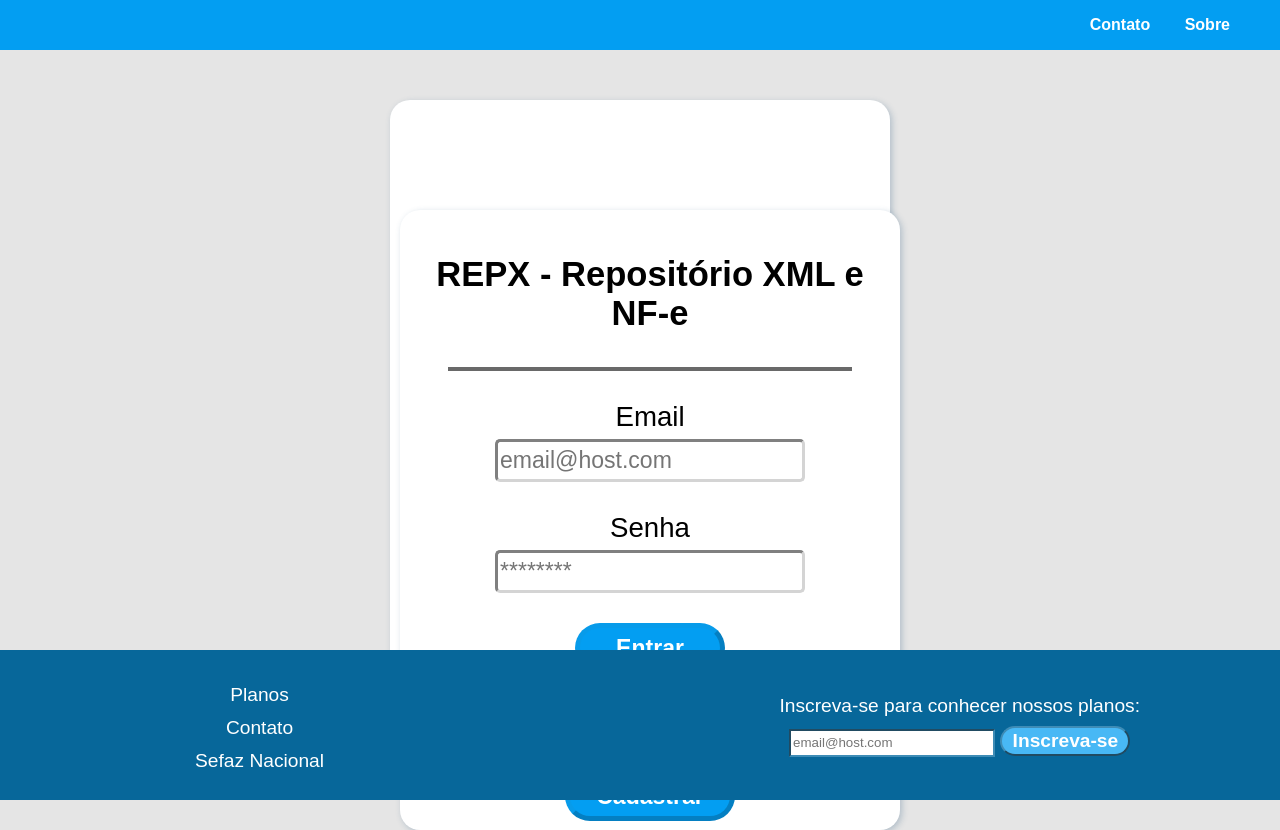
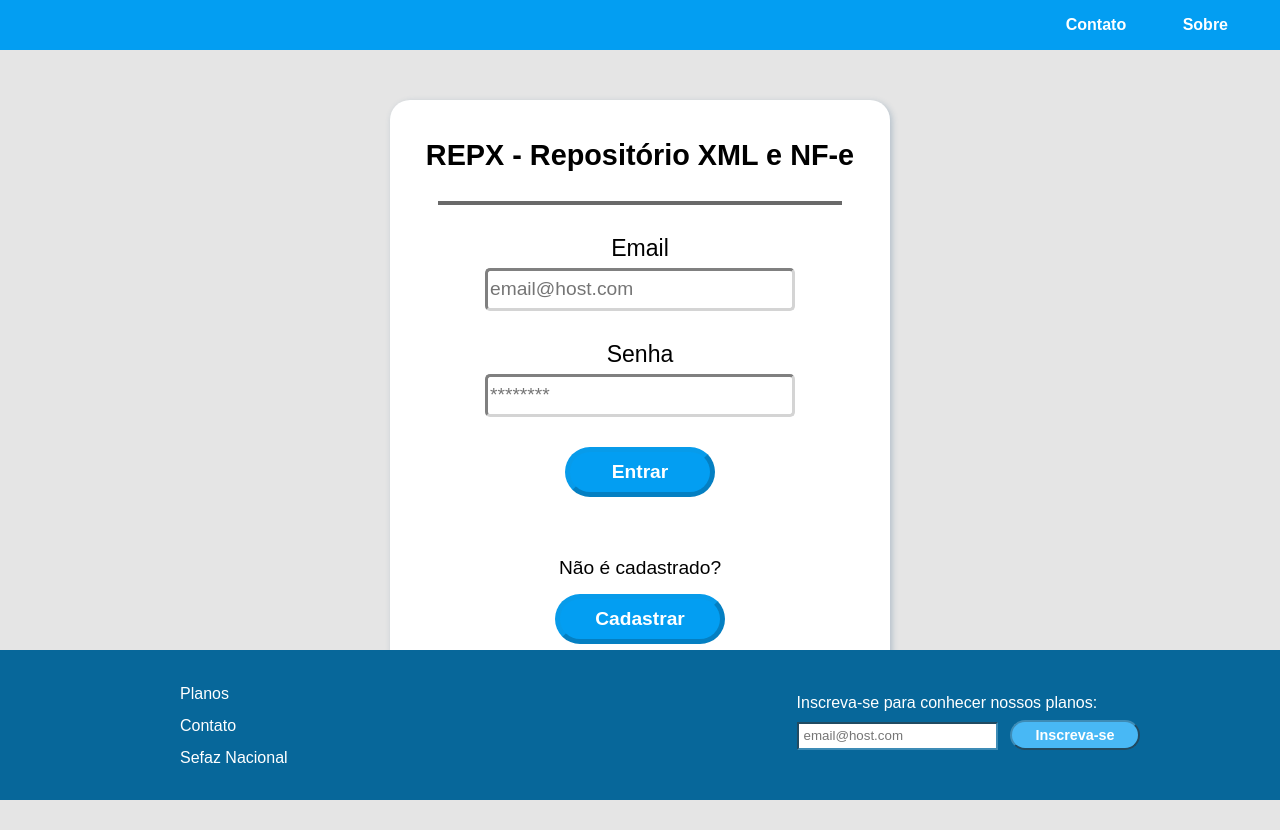
Before and after one commit to dri1302/repositorio, a plain HTML site: page index.html in a window 1280 px wide. After the commit the page ends 800 px from the top, so only its background shows below. Drawn offline with Linux system fonts and the light colour scheme.

Commit message:
Layout-Login
Atualização de layout e tela login. Links Funcionais

```diff
--- a/index.html
+++ b/index.html
@@ -5,25 +5,28 @@
     <meta charset="UTF-8">
     <meta http-equiv="X-UA-Compatible" content="IE=edge">
     <meta name="viewport" content="width=device-width, initial-scale=1.0">
+    <!--Ícone na aba do navegador (Chrome não funcionando)-->
+    <link rel="icon" href="favicon.ico" type="image/x-icon">
+    <!--Chamando CSS-->
     <link rel="stylesheet" href="style.css">
     <title>REPX - XML e NF-e</title>
 </head>
 
 <body>
     <header>
-        <nav class="menu-prelog">
+        <!--Menus superior - Pré Login-->
+        <nav class="menu-superior">
             <ul>
-                <li id="contato" onclick="menuContato()">Contato</li>
-                <!--Criar Link-->
-                <li id="sobre" onclick="menuSobre()">Sobre</li>
-                <!--Criar Link-->
+                <!--Link interno-->
+                <li class="contato"><a href="tela-contato.html" target="_self" rel="next">Contato</a></li>
+                <li class="sobre" target="_self" rel="next"><a href="tela-sobre.html">Sobre</a></li>
             </ul>
         </nav>
     </header>
-    <main>
+    <!-- Funcionalidades colocadas no MAIN-->
     <main>
         <p>REPX - Repositório XML e NF-e</p>
-        <!--Desenhar linha-->
+        <!--Desenha linha-->
         <p class="linha-horizontal"></p>
         <form action="">
             <!--Ver método envio formulário para action = '' POST - GET --------->
@@ -35,30 +38,34 @@
             <input type="password" name="senha" id="senha" placeholder="********"> <br>
             <input type="button" value="Entrar" id="bot-entrar" onclick="entrarLogin()">
             <!--LOGIN: Não é cadastrado / Botão cadastrar-->
-            <label for="cadastrar" id="nome-cadastrar">Não é cadastrado?</label> <!--FINALIZAR CONFIG CSS-->
+            <div class="msg-naocad">Não é cadastrado?</div>
             <input type="button" value="Cadastrar" id="bot-cadastrar" onclick="cadastrarCliente()">
         </form>
     </main>
     <footer>
+        <div class="footer-pre">
             <!--Rodapé - Lado Esquerdo-->
-        <div class="opc-rodape">
+            <div class="elementos-pre">
                 <ul type="none">
-                <li>Planos</li>
-                <!--Criar Link-->
-                <li>Contato</li>
-                <!--Criar Link-->
-                <li>Sefaz Nacional</li>
-                <!--Criar Link-->
+                    <!--Link interno-->
+                    <li><a href="tela-planos.html" target="_self" rel="next">Planos</a></li>
+                    <li><a href="tela-contato.html" target="_self" rel="next">Contato</a></li>
+                    <!--Link externo-->
+                    <li><a href="https://www.nfe.fazenda.gov.br/portal/principal.aspx" target="_blank" rel="external">Sefaz
+                    Nacional</a></li>
                 </ul>
             </div>
             <!--Rodapé - Lado Direto-->
-        <div class="email-rodape">
+            <div class="email-rodape-pre">
                 <p>Inscreva-se para conhecer nossos planos:</p>
+                <!--Caixa email-->
                 <input type="email" name="email-inscreva" id="email-inscreva" placeholder="email@host.com">
+                <!--Botão 'increva-se' (chama função)-->
                 <input type="button" value="Inscreva-se" id="bot-inscreva" onclick="emailInscreva()">
             </div>
+        </div>
     </footer>
+    <!--Chamando Script-->
     <script src="script.js"></script>
 </body>
-
 </html>
--- a/script.js
+++ b/script.js
@@ -1,40 +1,21 @@
-// FUNÇÕES PARA CONTATO E SOBRE:
-
-// Acessar menu contato
-function menuContato() {
-    const contato = document.querySelector('nav#contato');
-    alert('ENTROU MENU CONTATO EM menuContato()');
-}
-
-// Acessar menu sobre
-function menuSobre() {
-    const sobre = document.querySelector('nav#sobre');
-    alert('ENTROU MENU SOBRE EM MenuSobre()');
-}
-// FIM FUNÇÕES PARA CONTATO E SOBRE
-
-
-
-// FUNÇÕES PARA LOGIN E CADASTRO CLIENTE
-const log = document.querySelector('input#entrar')
-const cad = document.querySelector('input#cadastrar')
-
 // Entrar Login
 function entrarLogin() {
-    alert('ENTROU BOTÃO ENTRAR entrarLogin()');
+    const log = document.querySelector('input#bot-entrar')
+    alert('ENTROU FUNÇÃO ENTRAR: entrarLogin()');
 }
 
 // Cadastrar Cliente
 function cadastrarCliente() {
-    alert('ENTROU cadastrarCliente()');
+    const cad = document.querySelector('input#bot-cadastrar')
+    alert('ENTROU FUNÇÃO CADASTRO: cadastrarCliente()');
 }
 // FIM FUNÇÕES PARA LOGIN E CADASTRO CLIENTE
 
 
-/* rever
+
 // FUNÇÃO PARA ENVIO EMAIL PLANOS - BOTÃO INSCREVA-SE FOOTER
 function emailInscreva(){
-    const inscreva = document.querySelector('input#bot-inscreva');
-        alert('ENTROU ENVIO EMAIL INSCREVA-SE EM emailInscreva()')
+    const inscreva = document.querySelector('email-rodape#bot-inscreva'); // Class#ID
+        alert('ENTROU FUNÇÃO INSCREVA-SE: emailInscreva()')
 }
-// FIM FUNÇÃO PARA ENVIO EMAIL PLANOS - BOTÃO INSCREVA-SE FOOTER*/
+// FIM FUNÇÃO PARA ENVIO EMAIL PLANOS - BOTÃO INSCREVA-SE FOOTER
--- a/style.css
+++ b/style.css
@@ -1,40 +1,165 @@
 @charset "UTF-8";
 
-/* Algumas configurações padrões no fima do documento */
+/* -----------------------------INDEX.HTML-----------------------------------*/
 
-body { /* Geral*/
-    background-color: #E5E5E5;
-    font-family: Arial, Helvetica, sans-serif;
+/* ---- INÍCIO LINKS ---- */
+/* Remove sublinhado e inclui cor branca em todos os links*/
+a:link{
+    text-decoration: none;  /*Remove sublinhado do link*/
+    color: white;         /* Cor fonte */
+}
+/* ---- FIM LINKS ---- */
+
+
+/* ---- GERAL ---- */
+body {
+    background-color: #E5E5E5;                  /* Cor fundo */
+    font-family: Arial, Helvetica, sans-serif;    /* Estilo fonte (o tamanho por padrão fica em 16px) */
 }
 
-header { /* Barra Superior */
-    width: 100%; /* Ocupar a tela - Lateral */
-    height: 50px; /* Altura barra */
-    top: 0; /* Colar barra no topo */
-    left: 0; /* Colar barra na esquerda */
-    right: 0; /* Colar barra na direta */
-    position: fixed; /* Fixar barra no topo */
-    background-color: #039EF2;
+
+/* ---- INÍCIO HEADER ---- */
+ /* BARRA SUPERIOR MENU FIXA*/
+header {
+    width: 100%;            /* Largura barra (100% pra preencher tudo) */
+    height: 50px;           /* Altura barra */
+    top: 0;                 /* Colar barra no topo */
+    left: 0;                /* Colar barra na esquerda */
+    right: 0;               /* Colar barra na direta */
+    position: fixed;        /* Fixar posição da barra */
+    background-color: #039EF2; /* Cor fundo*/
 }
 
-/* HEADER - MENU SUPERIOR */
-.menu-prelog { /* Posição - 'contato sobre' */
-    float: right;
-    padding-right: 50px;
+/* BARRA SUPERIOR FIXO: Posição links menu superior*/
+.menu-superior {
+    float: right;           /* Flutuar à direita*/
 }
 
-.menu-prelog > ul > li { /* Alinhamento e fonte 'contato sobre' */
-    display: inline-block;
-    color: white;
-    font-weight: bold;
+/* PRÉ-LOGIN Outras configurações 'contato/sobre' */
+.contato, .sobre{
+    margin-right: 52px;     /* Distância da margem e entre nomes */
+    font-weight: bold;      /* Fonte negrito */
+    display: inline-block;  /* Fixa os nomes em linha horizontal */
 }
 
-#contato {  /*REVER */
-    margin-right: 30px;
+/* POS LOGIN: Outras configurações 'sobre/usuario/sair' */
+.usuario-pos, .sobre-pos, .sair-pos{
+    margin-right: 52px;     /* Distância da margem e entre nomes */
+    font-weight: bold;      /* Fonte negrito */
+    display: inline-block;  /* Fixa os nomes em linha horizontal */
 }
-/* FIM HEADER - MENU SUPERIOR */
+/* ---- FIM HEADER ----*/
 
-/* MAIN - LOGIN */
+
+/* ---- FOOTER PRÉ ---- */
+.footer-pre { /* barra*/
+    width: 100%;            /* Largura barra (100% pra preencher tudo) */
+    height: 150px;          /* Altura barra */
+    bottom: 0;              /* Colar barra na base */
+    left: 0;                /* Colar barra na esquerda */
+    right:0;                /* Colar barra na direita */
+    position: fixed;        /* Fixar posição da barra*/
+    background-color: #07679A; /* Cor fundo*/
+}
+
+.elementos-pre{  /* 'planos/contato/sefaz' no rodapé */
+    float: left;            /* Flutuar à esquerda*/
+    margin-left: 140px;     /* Distância margem esquerda*/
+    margin-top: 12px;       /* Distância margem acima */
+    line-height: 32px;      /* Distância entre linhas */
+    font-size: 1em;         /* Tamanho da fonte */
+}
+
+.email-rodape-pre {  /* 'caixa email e parágrafo' */
+    float: right;           /* Flutuar à direita*/
+    margin-right: 140px;    /* Distância margem direita*/
+    margin-top: 36px;       /* Distância margem acima */
+    line-height: 2px;       /* Distância entre linhas (frase e caixa email) */
+    font-size: 1em;         /* Tamanho fonte */
+    color: white;         /*Cor fonte*/
+}
+
+#bot-inscreva {  /* botão 'inscreva-se'*/
+    width: 130px;                 /* Largura*/
+    height: 30px;                 /* Altura */
+    border-radius: 15px;          /* Arredondamento */
+    border-color: #3e8cb6;      /* Cor borda */
+    background-color: #48b8f5;  /* Cor fundo */
+    font-weight: bolder;          /* Fonte negrito*/
+    font-size: 0.9em;             /* Tamanho fonte */
+    color: #ffffff;             /* Cor fonte */
+}
+
+#email-inscreva { /*  'caixa email' do 'inscreva-se'*/
+    width: 190px;                   /* Largura*/
+    height: 22px;                   /* Altura */
+    border-width: 2px;              /* Espessura da borda */
+    border-color: #3e8cb6;        /* Cor borda*/
+    margin-right: 8px;              /* Margem direta - distância do bot-inscreva*/
+    padding-left: 5px;              /* Distância da borda interna esquerda em relação ao elemento da caixa */
+}
+
+/*.info-icon{
+    float: right;
+}
+
+.info{
+    display: inline-block;
+}*/
+/* ---- FIM FOOTER PRÉ ---- */
+
+/* ---- FOOTER PÓS ---- */
+.footer-pos {  /* barra*/
+    width: 100%;            /* Largura barra (100% pra preencher tudo) */
+    height: 95px;          /* Altura barra */
+    bottom: 0;              /* Colar barra na base */
+    left: 0;                /* Colar barra na esquerda */
+    right:0;                /* Colar barra na direita */
+    position: fixed;        /* Fixar posição da barra*/
+    background-color: #07679A; /* Cor fundo*/
+}
+
+.elementos-pos{  /*  'sefaz' no rodapé */
+    float: left;            /* Flutuar à esquerda*/
+    margin-left: 140px;     /* Distância margem esquerda*/
+    margin-top: 20px;       /* Distância margem acima */
+    line-height: 32px;      /* Distância entre linhas */
+    font-size: 1em;         /* Tamanho da fonte */
+}
+
+.email-rodape-pos {  /* caixa email e enviar' */
+    float: right;           /* Flutuar à direita*/
+    margin-right: 140px;    /* Distância margem direita*/
+    margin-top: 20px;       /* Distância margem acima */
+    line-height: 2px;       /* Distância entre linhas (frase e caixa email) */
+    font-size: 1em;         /* Tamanho fonte */
+    color: white;         /*Cor fonte*/
+}
+
+#bot-enviar { /* botão 'enviar'*/
+    width: 130px;                 /* Largura*/
+    height: 30px;                 /* Altura */
+    border-radius: 15px;          /* Arredondamento */
+    border-color: #3e8cb6;      /* Cor borda */
+    background-color: #48b8f5;  /* Cor fundo */
+    font-weight: bolder;          /* Fonte negrito*/
+    font-size: 0.9em;             /* Tamanho fonte */
+    color: #ffffff;             /* Cor fonte */
+}
+
+#email-enviar {  /* 'caixa email' do 'enviar*/
+    width: 190px;                   /* Largura*/
+    height: 22px;                   /* Altura */
+    border-width: 2px;              /* Espessura da borda */
+    border-color: #3e8cb6;        /* Cor borda*/
+    margin-right: 8px;              /* Margem direta - distância do bot-inscreva*/
+    padding-left: 5px;              /* Distância da borda interna esquerda em relação ao elemento da caixa */
+}
+
+/* ---- FIM FOOTER RODAPÉ ---- */
+
+
+/* ---- MAIN - LOGIN  ---- */
 main { /* Tela Login - Configurações Gerais*/
     width: 480px;
     height: 600px;
@@ -63,10 +188,16 @@ main > p { /* Título - REPX - Repositório XML e NF-e*/
    font-size: 1em;
    width: 300px;
    height: 35px;
-    border-color: #d4d4d4; /* Usar de padrão para outras caixas*/
-    border-width: 3px; /* Espessura da borda */
+   border-color: #d4d4d4;     /* Usar de padrão para outras caixas*/
+   border-width: 3px;           /* Espessura da borda */
    border-radius: 5px;
 
+}
+
+label { /* Nomes 'Email e Senha' */
+    display: block;                /* Para deixar no centro */
+    margin: 30px 0px 6px 0;
+    font-size: 1.2em;
  }
 
 #bot-entrar { /* Botão Entrar - Login */
@@ -74,97 +205,26 @@ main > p { /* Título - REPX - Repositório XML e NF-e*/
    height: 50px;
    margin-top: 30px;
    background-color: #039EF2;
-    border-radius: 30px; /* Arredondamento */
-    border-width: 5px; /* Espessura da borda*/
+   border-radius: 30px;              /* Arredondamento */
+   border-width: 5px;                /* Espessura da borda*/
    border-color: #0e98e27a ;
    color: white;
    font: normal bold 1em arial, "sans serif" ;
 }
 
-label { /* Nomes 'Email e Senha' */
-    display: block; /* Para deixar no centro */
-	margin: 30px 0 6px 0;
-	font-size: 1.2em;
+.msg-naocad{
+    margin-top: 60px;
 }
 
 #bot-cadastrar { /* Botão Cadastrar*/
    width: 170px;
    height: 50px;
-    margin-top: 30px;
+   margin-top: 15px;                /* Distância botão em relação ao elemtento superior 'não é cad?'*/
+   border-radius: 30px;             /* Arredondamento */
+   border-width: 5px;               /* Espessura da borda*/
+   border-color: #0e98e27a ;
    background-color: #039EF2;
-    border-radius: 30px; /* Arredondamento */
-    border-width: 5px; /* Espessura da borda*/
-    border-color: #0e98e27a ;
    color: white;
    font: normal bold 1em arial, "sans serif" ;
 }
-
-
-
-/* FIM MAIN LOGIN*/
-
-/* FOOTER - RODAPÉ*/
-footer {
-    width: 100%; /* Ocupar toda a tela - Largura */
-    height: 150px; /* Altura */
-    background-color: #07679A;
-    bottom: 0; /* Posição fundo*/
-    left: 0;  /* Não deixa espaço na lateral esquerda */
-    position: fixed; /* Manter fixo */
-}
-
-.opc-rodape{ /* Posição 'planos, contato, sefaz' */
-    float: left;
-    padding-left: 15px;
-
-}
-
-.opc-rodape > ul > li { /* Posição e fonte 'planos, contato, sefaz'*/
-    padding-top: 18px;
-    padding-left: 140px ;
-    color: white;
-    font-weight: light;
-    font-size: 1em; /* Tamanho Fonte - 'em' */
-    line-height: 15px;
-}
-
-.email-rodape { /* Posição 'caixa email e parágrafo' */
-    float: right;
-    padding-right: 140px;
-    line-height: 2px; /* Distância 'parágrafo' e 'caixa email'*/
-}
-
-.email-rodape > p { /* Posição e fonte 'parágrafo' */
-    padding-top: 36px;
-    text-align: left;
-    font-size: 1em;
-    color: white;
-}
-
-#bot-inscreva{ /* Configuração botão 'inscreva-se'*/
-    width: 130px;
-    height: 30px;
-    border-radius: 15px;
-    border-color: #3e8cb6;
-    background-color: #48b8f5;
-    color: #ffffff;
-    font-weight: bolder;
-    font-size: 1em;
-}
-
-#email-inscreva{ /* Configuração 'caixa email'*/
-    width: 190px;
-    height: 22px;
-    border-color: #3e8cb6;
-    border-width: 2px;
-    padding-right: 10px;
-}
-/* FIM FOOTER RODAPÉ*/
-
-/* Configuração padrão para cor botões azuis:
-    background-color: #039EF2;
-    border-radius: 30px;  -----  Sujeito a alteração
-    border-width: 5px;  ---- Sujeito a alteração
-    border-color: #0e98e27a ;
-
-    border-color: #d4d4d4; /* Usar de padrão para outras caixas*/
+/* ---- FIM MAIN - LOGIN  ---- */
```
Also changed, not shown: layout-pos-login.html (added, +53 -0 lines), layout-pre-login.html (added, +63 -0 lines), tela-contato.html (added, +20 -0 lines), tela-planos.html (added, +19 -0 lines), tela-sobre.html (added, +19 -0 lines), tela-usuario.html (added, +17 -0 lines), favicon.ico (added). Lines whose indentation alone changed are shown as unchanged.
